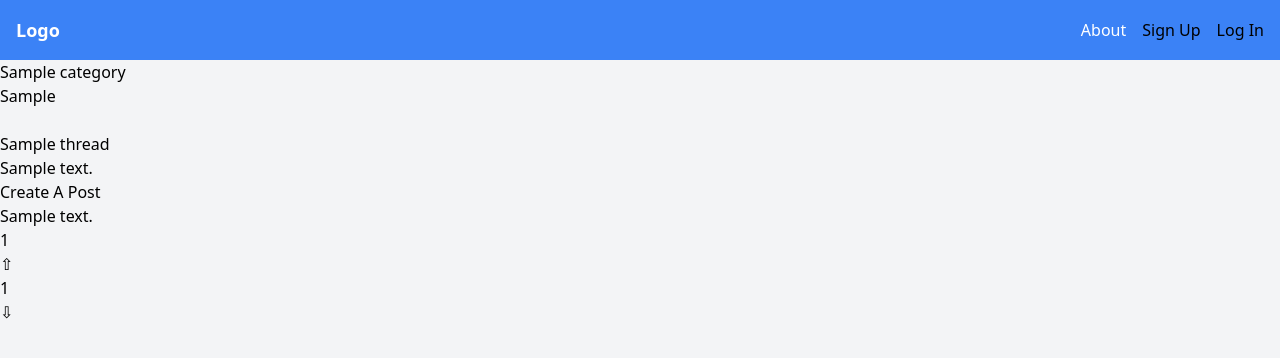
After one commit to layton-skidmore/SoundCanvas, a Django app: page /forum/1/1 in a window 1280 px wide. The commit adds this page. Shown: the top 358 px of the page. Run offline with Django 4.2, Linux system fonts and the light colour scheme; tables that the repository leaves empty hold one stand-in row (values such as "Sample post"); some libraries are stand-ins or nearby versions.

Commit message:
added new paths

```diff
--- /dev/null
+++ b/forum/forms.py
@@ -0,0 +1,12 @@
+from django.forms import ModelForm
+from .models import Thread, Post
+
+class ThreadForm(ModelForm):
+  class Meta:
+    model = Thread
+    fields = ['title', 'text']
+
+class PostForm(ModelForm):
+  class Meta:
+    model = Post
+    fields = ['text']
--- a/forum/models.py
+++ b/forum/models.py
@@ -24,7 +24,7 @@ class Thread(models.Model):
     date = models.DateField(auto_now_add=True)
 
     def __str__(self):
-        return f"{self.user.name} \n {self.title}"
+        return f"{self.user.username} \n {self.title}"
 
 class Post(models.Model):
     thread = models.ForeignKey(Thread, on_delete=models.CASCADE)
--- /dev/null
+++ b/forum/static/css/style.css
@@ -0,0 +1,7 @@
+.active {
+    display: block;
+}
+
+.disabled {
+    display: none;
+}
--- a/forum/templates/forum/category_form.html
+++ b/forum/templates/forum/category_form.html
@@ -1,4 +1,4 @@
-{% extends 'base.html' %}
+{% extends 'forum_base.html' %}
 
 {% block content %}
   {% if object %}
--- a/forum/templates/forum/category_list.html
+++ b/forum/templates/forum/category_list.html
@@ -1,4 +1,4 @@
-{% extends 'base.html' %}
+{% extends 'forum_base.html' %}
 {% block content %}
 
 <h1>Discussion List</h1>
--- a/forum/templates/base.html
+++ b/forum/templates/forum_base.html
@@ -7,9 +7,10 @@
     <meta name="viewport" content="width=device-width, initial-scale=1.0">
     <meta http-equiv="X-UA-Compatible" content="ie=edge">
     <title>Unit 3 Project title</title>
-    {% comment %} <link rel="stylesheet" type="text/css" href="{% static 'css/style.css' %}"> {% endcomment %}
+    <link rel="stylesheet" type="text/css" href="{% static 'css/style.css' %}">
     <link href="https://cdn.jsdelivr.net/npm/tailwindcss@2.2.16/dist/tailwind.min.css" rel="stylesheet">
     <script src="https://cdn.tailwindcss.com"></script>
+
 
 </head>
 
@@ -22,10 +23,11 @@
                 {% if user.is_authenticated %}
                     <li><a href="{% url 'index' %}" class="text-white hover:underline">My Profile</a></li>
                     <li><a href="{% url 'new_album' %}" class="text-white hover:underline">New Album</a></li>
-                    <li><a href="#" class="text-white hover:underline">Discussion</a></li>
-                    <li><a href="#" class="text-white hover:underline">New Discussion</a></li>
+                    <li><a href="{% url 'forum:home' %}" class="text-white hover:underline">Discussion</a></li>
+                    <li><a href="{% url 'forum:category_create' %}" class="text-white hover:underline">New Discussion</a></li>
                     <li><a href="{% url 'logout' %}">Log Out</a></li>
                 {% else %}
+                    <li><a href="{% url 'signup' %}">Sign Up</a></li>
                     <li><a href="{% url 'login' %}">Log In</a></li>
                 {% endif %}
 
--- /dev/null
+++ b/forum/templates/thread_details.html
@@ -0,0 +1,58 @@
+{% extends 'forum_base.html' %}
+{% block content %}
+
+<div>
+    <h1>{{ category.album_name }}<h1>
+    <h4>{{ category.artist }}<h4>
+</div>
+
+<br>
+
+<div>
+    <h1>{{ thread.title }}<h1>
+    <p>{{ thread.text }}<p>
+</div>
+
+<button id="post_button"> Create A Post </button>
+
+<div id="form" class="disabled">
+    <form action="{% url 'forum:thread_details' category.id thread.id %}" method="POST">
+        {% csrf_token %}
+        <!-- Render the inputs -->
+        {{ post_form.as_p }}
+        <input type="submit" value="Create Post">
+    </form>
+</div>
+
+{% if thread.post_set.count %}
+
+    {% for post in thread.post_set.all %}
+
+            <div>
+                <h2>{{ post.text }}</h2>
+                <p>{{ post.upvotes }}</p><button>&#8679;</button>
+                <p>{{ post.downvotes }}</p><button>&#8681;</button>
+            </div>
+
+    {% endfor %}
+
+{% else %}
+
+    <h2>No posts yet!</h2>
+    <p>Create a new post!</p>
+
+{% endif %}
+
+<script>
+
+    const toggleButton = document.getElementById('post_button');
+    const myForm = document.getElementById('form');
+
+    toggleButton.addEventListener('click', function() {
+        myForm.style.display = myForm.style.display === 'none' ? 'block' : 'none';
+        // Alternatively, use visibility property: myForm.style.visibility = myForm.style.visibility === 'hidden' ? 'visible' : 'hidden';
+    });
+
+</script>
+
+{% endblock %}
--- a/forum/urls.py
+++ b/forum/urls.py
@@ -7,5 +7,6 @@ urlpatterns = [
 	path('', views.CategoryList.as_view(), name='home'),
 	path('create/', views.CategoryCreate.as_view(), name='category_create'),
 	path('<int:category_id>/', views.details, name='category_details'),
+	path('<int:category_id>/<int:thread_id>', views.thread_details, name='thread_details'),
 
  ]
--- a/forum/views.py
+++ b/forum/views.py
@@ -1,14 +1,31 @@
 from django.shortcuts import render
 from django.views.generic.edit import CreateView, UpdateView, DeleteView
 from django.views.generic import ListView, DetailView
-from .models import Category
+from .models import Category, Thread, Post
+from .forms import ThreadForm, PostForm
 
 # Create your views here.
 
 def details(request, category_id):
+
     category = Category.objects.get(id=category_id)
+    thread_form = ThreadForm()
+
+    if request.method == 'POST':
+
+        form = ThreadForm(request.POST)
+
+        if form.is_valid():
+
+            new_thread = form.save(commit=False)
+            new_thread.user = request.user
+            new_thread.category = category
+            new_thread.save()
+
+
     return render(request, 'details.html', {
-        'category': category
+        'category': category,
+        'thread_form': thread_form
     })
 
 
@@ -19,3 +36,27 @@ class CategoryCreate(CreateView):
 
 class CategoryList(ListView):
     model = Category
+
+
+def thread_details(request, category_id, thread_id):
+
+    category = Category.objects.get(id=category_id)
+    thread = Thread.objects.get(id=thread_id)
+    post_form = PostForm()
+
+    if request.method == 'POST':
+
+        form = PostForm(request.POST)
+
+        if form.is_valid():
+
+            new_post = form.save(commit=False)
+            new_post.user = request.user
+            new_post.thread = thread
+            new_post.save()
+
+    return render(request, 'thread_details.html', {
+        'category': category,
+        'thread': thread,
+        'post_form': post_form
+    })
--- a/main_app/templates/base.html
+++ b/main_app/templates/base.html
@@ -7,7 +7,7 @@
     <meta name="viewport" content="width=device-width, initial-scale=1.0">
     <meta http-equiv="X-UA-Compatible" content="ie=edge">
     <title>Unit 3 Project title</title>
-    <link rel="stylesheet" type="text/css" href="{% static 'css/style.css' %}">
+    <link rel="stylesheet" type="text/css" href="{% static 'css/style.css' %}?7">
     <link href="https://cdn.jsdelivr.net/npm/tailwindcss@2.2.16/dist/tailwind.min.css" rel="stylesheet">
     <script src="https://cdn.tailwindcss.com"></script>
 
--- a/main_app/urls.py
+++ b/main_app/urls.py
@@ -9,4 +9,4 @@ urlpatterns = [
     path('about/', views.about, name='about'),
     path('new_album/create/', views.NewAlbumView.as_view(), name='new_album'),
     path('accounts/signup/', views.signup, name='signup'),
- ] + static(settings.STATIC_URL, document_root=settings.STATIC_ROOT)
+ ]
--- a/unit_three_project/settings.py
+++ b/unit_three_project/settings.py
@@ -31,8 +31,8 @@ ALLOWED_HOSTS = []
 # Application definition
 
 INSTALLED_APPS = [
+    'forum',
     'main_app',
-    'forum',
     'django.contrib.admin',
     'django.contrib.auth',
     'django.contrib.contenttypes',
```
Also changed, not shown: forum/templates/about.html (deleted, +0 -8 lines), forum/templates/details.html (+34 -1 lines), main_app/views.py (+4 -5 lines).
